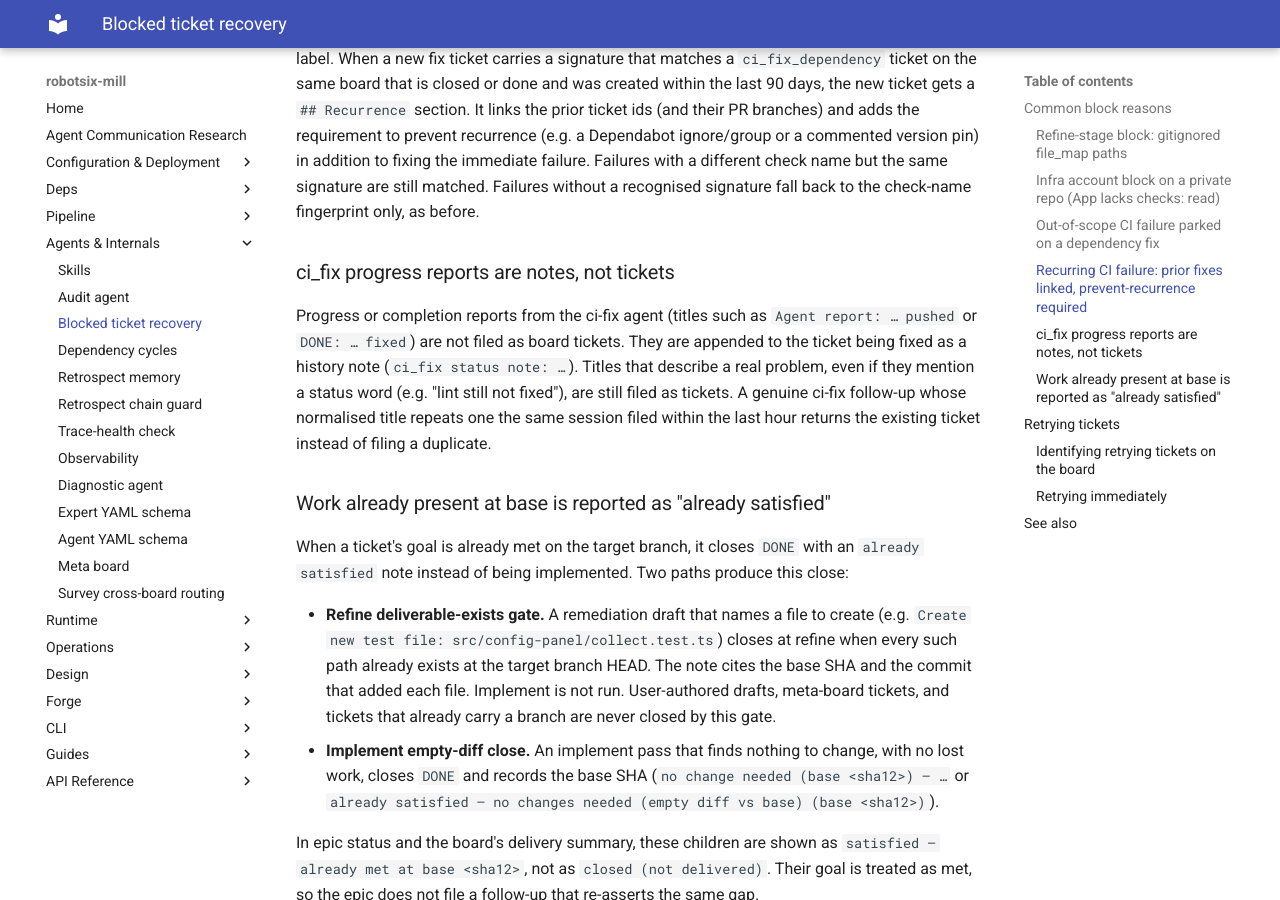
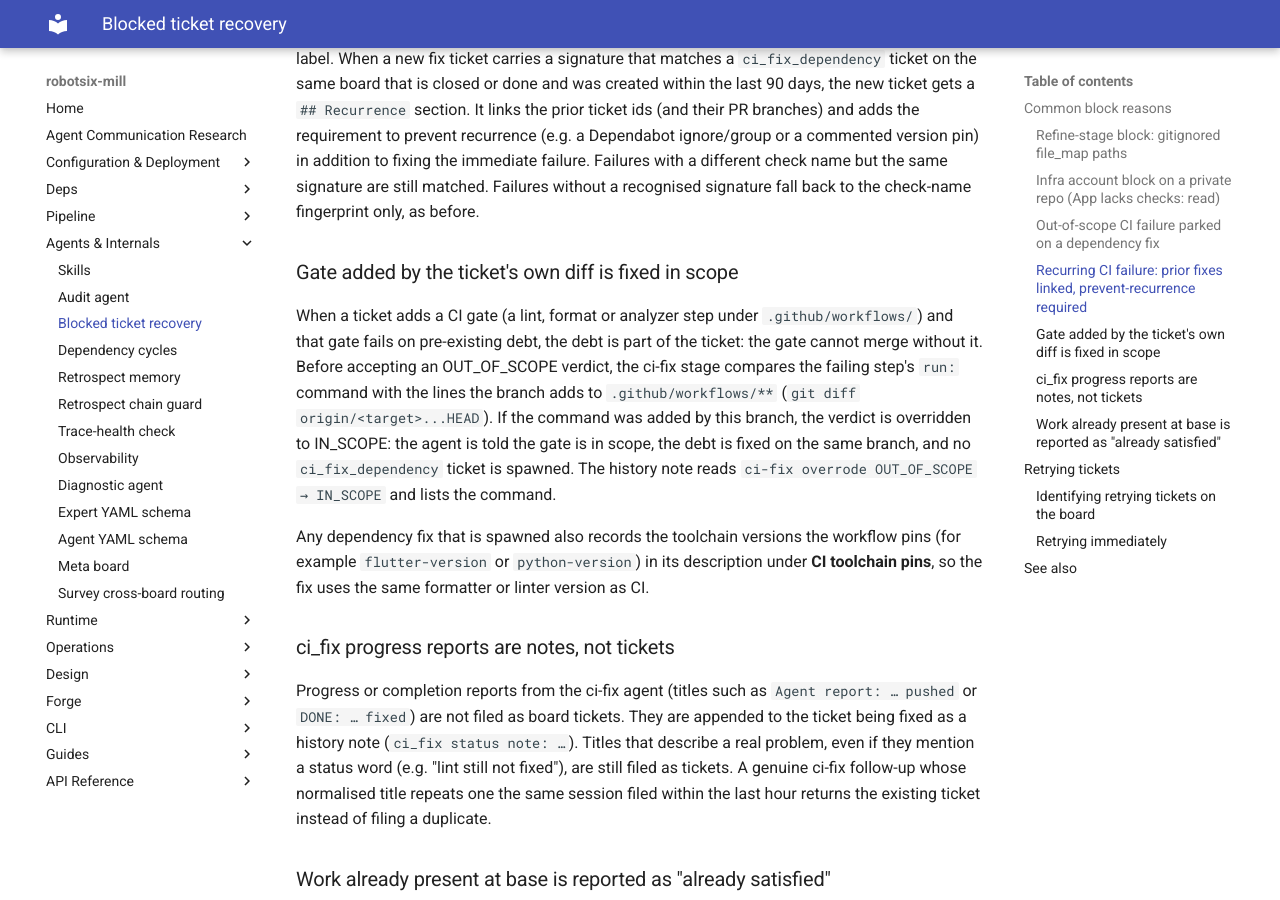
Before and after one commit to damien-robotsix/robotsix-mill, an MkDocs documentation site: the page built from docs/stages/blocked-ticket-recovery.md, in a window 1280 px wide and 900 px high, scrolled down 3323 px. Built offline with MkDocs 1.6.1 and Material for MkDocs 9.7.7, drawn with Linux system fonts in a browser that asks for light colours.

Commit message:
mill(docs): ci_fix: count a failure as in-scope when the failing CI step was added by the ticket's own diff (20261104T140519Z-ci-fix-count-a-failure-as-in-scope-when-e140)

```diff
--- a/docs/stages/blocked-ticket-recovery.md
+++ b/docs/stages/blocked-ticket-recovery.md
@@ -167,6 +167,24 @@ immediate failure. Failures with a different check name but the same
 signature are still matched. Failures without a recognised signature
 fall back to the check-name fingerprint only, as before.
 
+### Gate added by the ticket's own diff is fixed in scope
+
+When a ticket adds a CI gate (a lint, format or analyzer step under
+`.github/workflows/`) and that gate fails on pre-existing debt, the
+debt is part of the ticket: the gate cannot merge without it. Before
+accepting an OUT_OF_SCOPE verdict, the ci-fix stage compares the failing
+step's `run:` command with the lines the branch adds to
+`.github/workflows/**` (`git diff origin/<target>...HEAD`). If the
+command was added by this branch, the verdict is overridden to IN_SCOPE:
+the agent is told the gate is in scope, the debt is fixed on the same
+branch, and no `ci_fix_dependency` ticket is spawned. The history note
+reads `ci-fix overrode OUT_OF_SCOPE → IN_SCOPE` and lists the command.
+
+Any dependency fix that is spawned also records the toolchain versions the
+workflow pins (for example `flutter-version` or `python-version`) in its
+description under **CI toolchain pins**, so the fix uses the same
+formatter or linter version as CI.
+
 ### ci_fix progress reports are notes, not tickets
 
 Progress or completion reports from the ci-fix agent (titles such as
```
